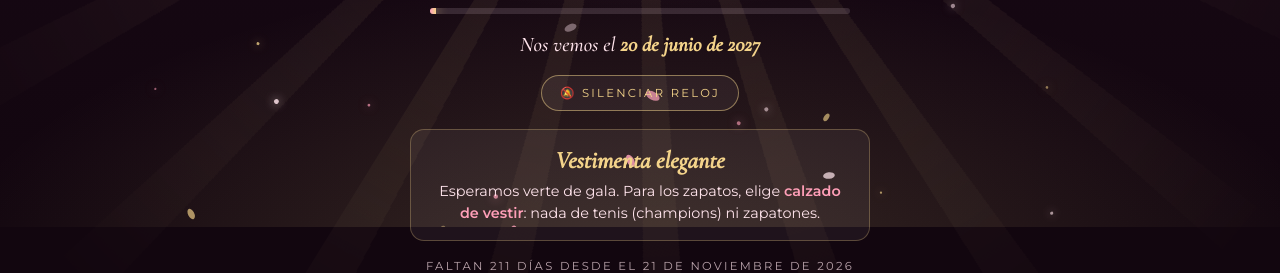
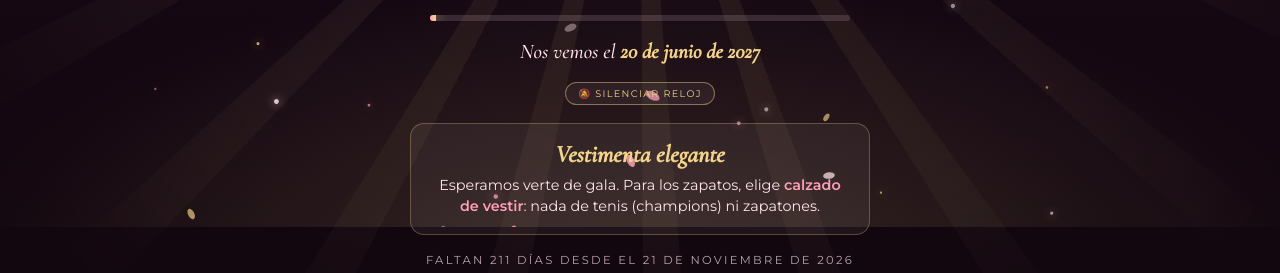
Before and after one commit to DamIbarra/boda-de-sabrina, a plain HTML site: page index.html in a window 1280 px wide. Both pictures are taken after a click on the button "🔔 ACTIVAR SONIDO DEL RELOJ". Shown: the part 573-846 px from the top of the page. Drawn offline with nearby package versions, Linux system fonts and the light colour scheme.

Commit message:
Add files via upload

```diff
--- a/index.html
+++ b/index.html
@@ -87,8 +87,8 @@ h1 {
 .dress h2 { margin: 0; font-family: var(--font-display); font-style: italic; font-weight: 600; font-size: 1.5rem; color: var(--gold); }
 .dress p { margin: 0; font-size: .9rem; line-height: 1.5; color: var(--blush); }
 .dress em { color: var(--rose); font-style: normal; font-weight: 600; }
-#snd { font: inherit; font-size: .72rem; letter-spacing: .2em; text-transform: uppercase; color: var(--gold); background: rgba(255,228,236,.06);
-  border: 1px solid rgba(243,211,138,.5); border-radius: 99px; padding: 10px 18px; cursor: pointer; }
+#snd { font: inherit; font-size: .6rem; letter-spacing: .14em; text-transform: uppercase; color: var(--gold); background: rgba(255,228,236,.06);
+  border: 1px solid rgba(243,211,138,.45); border-radius: 99px; padding: 5px 12px; cursor: pointer; }
 #snd:hover { background: rgba(243,211,138,.15); }
 #snd:focus-visible { outline: 2px solid var(--gold); outline-offset: 3px; }
 @keyframes spin { to { rotate: 360deg; } }
@@ -143,24 +143,61 @@ function tick() {
   $("fill").style.width = Math.min(100, Math.max(0, (now - START) / (END - START) * 100)) + "%";
 }
 /* sonido de reloj: tic-tac grave y sombrio, generado en el navegador (sin archivos) */
-let ac = null, soundOn = false, beat = 0;
+let ac = null, soundOn = false, beat = 0, bus = null, drone = null, lastMin = -1;
+function setupAudio() {
+  ac = new (window.AudioContext || window.webkitAudioContext)();
+  const master = ac.createGain(); master.gain.value = .9;
+  const comp = ac.createDynamicsCompressor(); master.connect(comp).connect(ac.destination);
+  /* reverb de sala enorme: ruido con decaimiento largo */
+  const len = ac.sampleRate * 3.2, ir = ac.createBuffer(2, len, ac.sampleRate);
+  for (let c = 0; c < 2; c++) { const d = ir.getChannelData(c); for (let i = 0; i < len; i++) d[i] = (Math.random() * 2 - 1) * Math.pow(1 - i / len, 2.6); }
+  const rev = ac.createConvolver(); rev.buffer = ir;
+  const wet = ac.createGain(); wet.gain.value = .55; rev.connect(wet).connect(master);
+  const dry = ac.createGain(); dry.gain.value = 1; dry.connect(master);
+  bus = ac.createGain(); bus.connect(dry); bus.connect(rev);
+  /* zumbido grave constante, como una maquinaria lejana */
+  drone = ac.createGain(); drone.gain.value = 0;
+  const lp = ac.createBiquadFilter(); lp.type = "lowpass"; lp.frequency.value = 140;
+  [43.65, 43.95, 87.3].forEach((fr, i) => { const o = ac.createOscillator(); o.type = i === 2 ? "triangle" : "sawtooth"; o.frequency.value = fr; o.connect(lp); o.start(); });
+  const lfo = ac.createOscillator(), lg = ac.createGain(); lfo.frequency.value = .12; lg.gain.value = 40; lfo.connect(lg).connect(lp.frequency); lfo.start();
+  lp.connect(drone).connect(bus);
+}
+function noiseBurst(t, dur, freq, q, vol) {
+  const len = Math.floor(ac.sampleRate * dur), buf = ac.createBuffer(1, len, ac.sampleRate), d = buf.getChannelData(0);
+  for (let i = 0; i < len; i++) d[i] = (Math.random() * 2 - 1) * Math.pow(1 - i / len, 2);
+  const n = ac.createBufferSource(); n.buffer = buf;
+  const f = ac.createBiquadFilter(); f.type = "bandpass"; f.frequency.value = freq; f.Q.value = q;
+  const g = ac.createGain(); g.gain.value = vol; n.connect(f).connect(g).connect(bus); n.start(t);
+}
 function clockSound() {
   if (!soundOn || !ac) return;
-  const t = ac.currentTime, tock = beat++ % 2 === 1;
+  const t = ac.currentTime + .02, tock = beat++ % 2 === 1;
+  /* golpe de subgrave en cada segundo */
   const o = ac.createOscillator(), g = ac.createGain();
-  o.type = "sine"; o.frequency.setValueAtTime(tock ? 110 : 150, t); o.frequency.exponentialRampToValueAtTime(45, t + .12);
-  g.gain.setValueAtTime(.0001, t); g.gain.exponentialRampToValueAtTime(.7, t + .005); g.gain.exponentialRampToValueAtTime(.0001, t + .22);
-  o.connect(g).connect(ac.destination); o.start(t); o.stop(t + .25);
-  const n = ac.createBufferSource(), len = Math.floor(ac.sampleRate * .05), buf = ac.createBuffer(1, len, ac.sampleRate), d = buf.getChannelData(0);
-  for (let i = 0; i < len; i++) d[i] = (Math.random() * 2 - 1) * (1 - i / len);
-  n.buffer = buf;
-  const f = ac.createBiquadFilter(); f.type = "bandpass"; f.frequency.value = tock ? 1800 : 2600; f.Q.value = 3;
-  const g2 = ac.createGain(); g2.gain.value = .5;
-  n.connect(f).connect(g2).connect(ac.destination); n.start(t);
+  o.type = "sine"; o.frequency.setValueAtTime(tock ? 70 : 90, t); o.frequency.exponentialRampToValueAtTime(32, t + .35);
+  g.gain.setValueAtTime(.0001, t); g.gain.exponentialRampToValueAtTime(1, t + .004); g.gain.exponentialRampToValueAtTime(.0001, t + .45);
+  o.connect(g).connect(bus); o.start(t); o.stop(t + .5);
+  /* tic metalico seco */
+  noiseBurst(t, .045, tock ? 2100 : 3200, 6, .9);
+  const m = ac.createOscillator(), mg = ac.createGain();
+  m.type = "square"; m.frequency.value = tock ? 780 : 1170;
+  mg.gain.setValueAtTime(.0001, t); mg.gain.exponentialRampToValueAtTime(.12, t + .002); mg.gain.exponentialRampToValueAtTime(.0001, t + .06);
+  m.connect(mg).connect(bus); m.start(t); m.stop(t + .08);
+  /* cada minuto: glitch digital + golpe grave, como el reloj de Doomsday */
+  const mi = new Date().getMinutes();
+  if (lastMin !== -1 && mi !== lastMin) {
+    for (let k = 0; k < 6; k++) noiseBurst(t + k * .035, .03, 800 + Math.random() * 5000, 4, .7);
+    const b = ac.createOscillator(), bg = ac.createGain();
+    b.type = "sawtooth"; b.frequency.setValueAtTime(110, t); b.frequency.exponentialRampToValueAtTime(28, t + 1.4);
+    bg.gain.setValueAtTime(.0001, t); bg.gain.exponentialRampToValueAtTime(.6, t + .02); bg.gain.exponentialRampToValueAtTime(.0001, t + 1.6);
+    b.connect(bg).connect(bus); b.start(t); b.stop(t + 1.7);
+  }
+  lastMin = mi;
 }
 $("snd").addEventListener("click", () => {
   soundOn = !soundOn;
-  if (soundOn) { ac = ac || new (window.AudioContext || window.webkitAudioContext)(); ac.resume(); }
+  if (soundOn) { if (!ac) setupAudio(); ac.resume(); drone.gain.cancelScheduledValues(ac.currentTime); drone.gain.linearRampToValueAtTime(.35, ac.currentTime + 2); }
+  else if (drone) { drone.gain.cancelScheduledValues(ac.currentTime); drone.gain.linearRampToValueAtTime(0, ac.currentTime + .3); }
   $("snd").textContent = soundOn ? "🔕 Silenciar reloj" : "🔔 Activar sonido del reloj";
   $("snd").setAttribute("aria-pressed", soundOn);
 });
```
